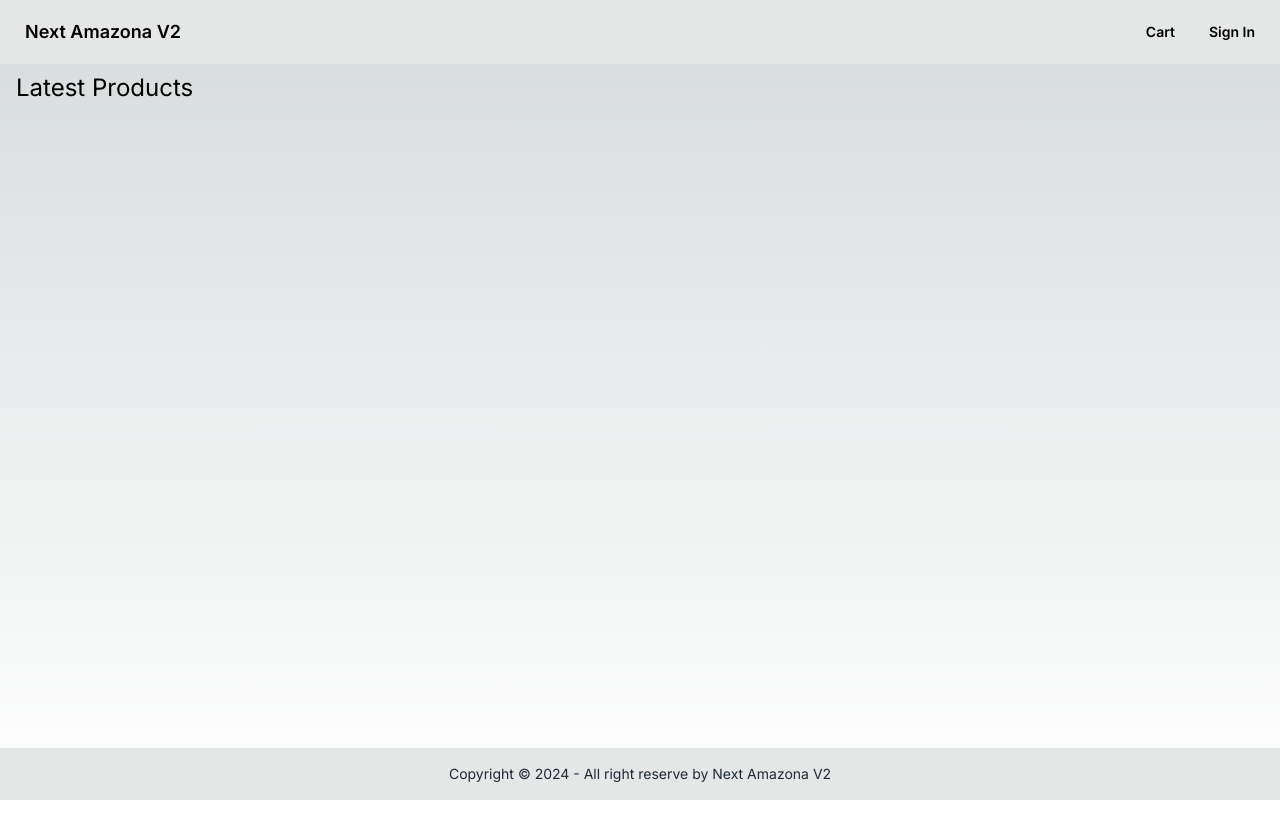
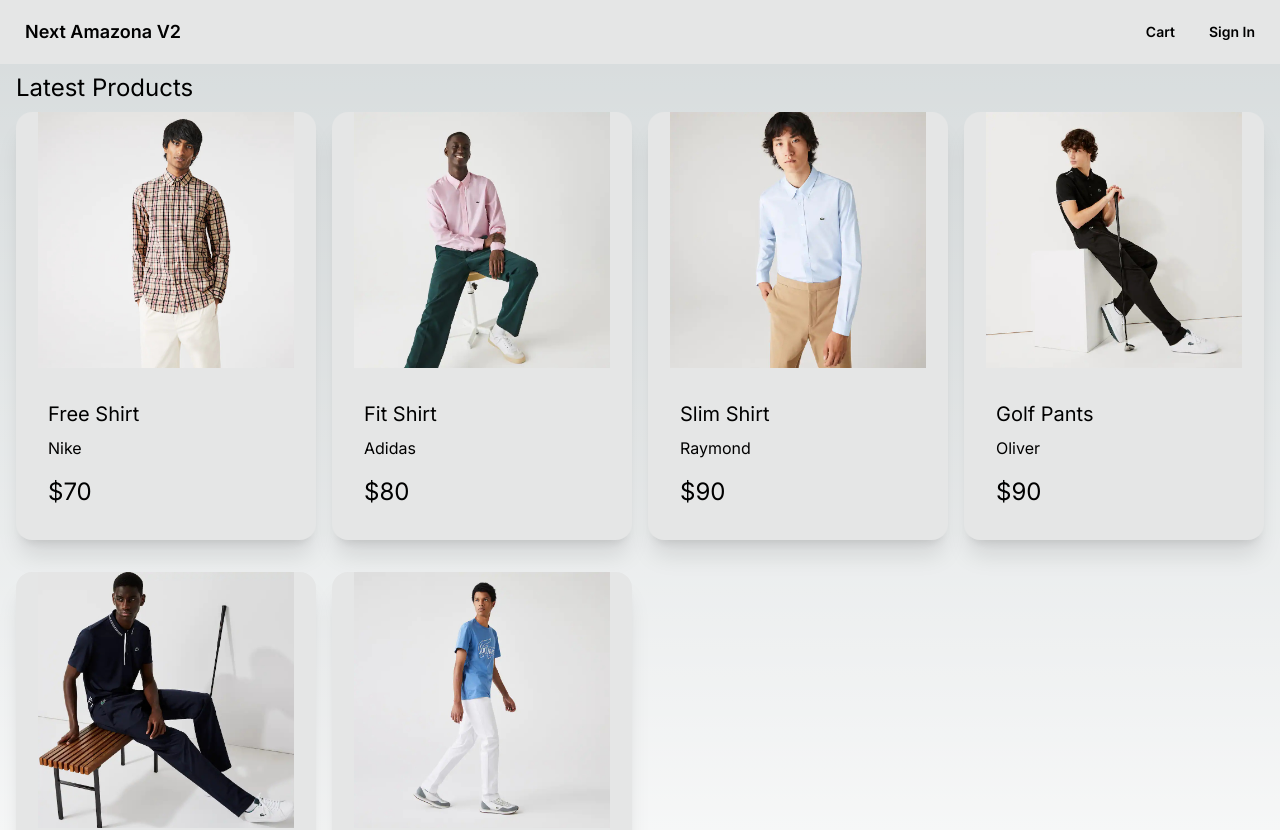
Before and after one commit to PrinceNarteh/next-amazona-v2, a Next.js app: page / in a window 1280 px wide. Shown: the top 830 px of the page. Before the commit the page ends 800 px from the top, so only its background shows below. Built offline with nearby package versions, Linux system fonts and the light colour scheme.

Commit message:
feat: display product list

```diff
--- a/app/(front)/page.tsx
+++ b/app/(front)/page.tsx
@@ -1,7 +1,15 @@
+import { ProductItem } from "@/components/products/ProductItem";
+import { data } from "@/lib/data";
+
 export default function Home() {
   return (
     <>
       <h2 className="text-2xl py-2">Latest Products</h2>
+      <div className="grid grid-cols-1 gap-4 md:grid-cols-3 lg:grid-cols-4">
+        {data.products.map((product) => (
+          <ProductItem product={product} key={product.slug} />
+        ))}
+      </div>
     </>
   );
 }
```
Also changed, not shown: lib/models/ProductModel.ts (+4 -3 lines).
